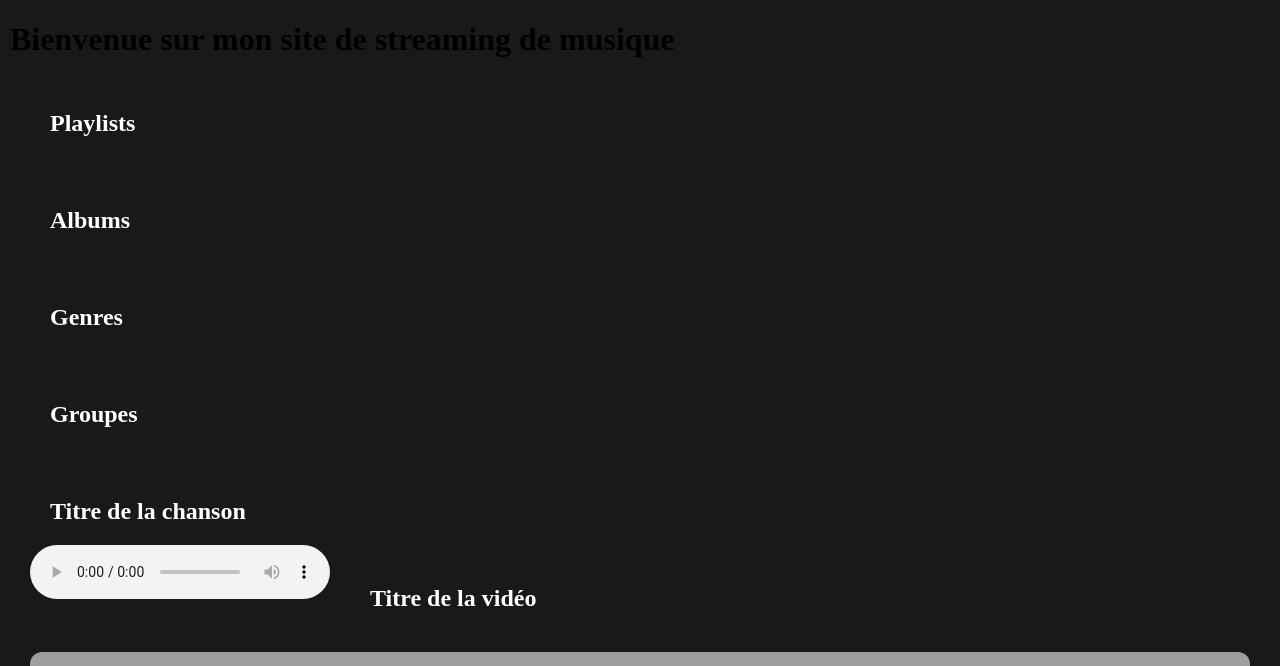
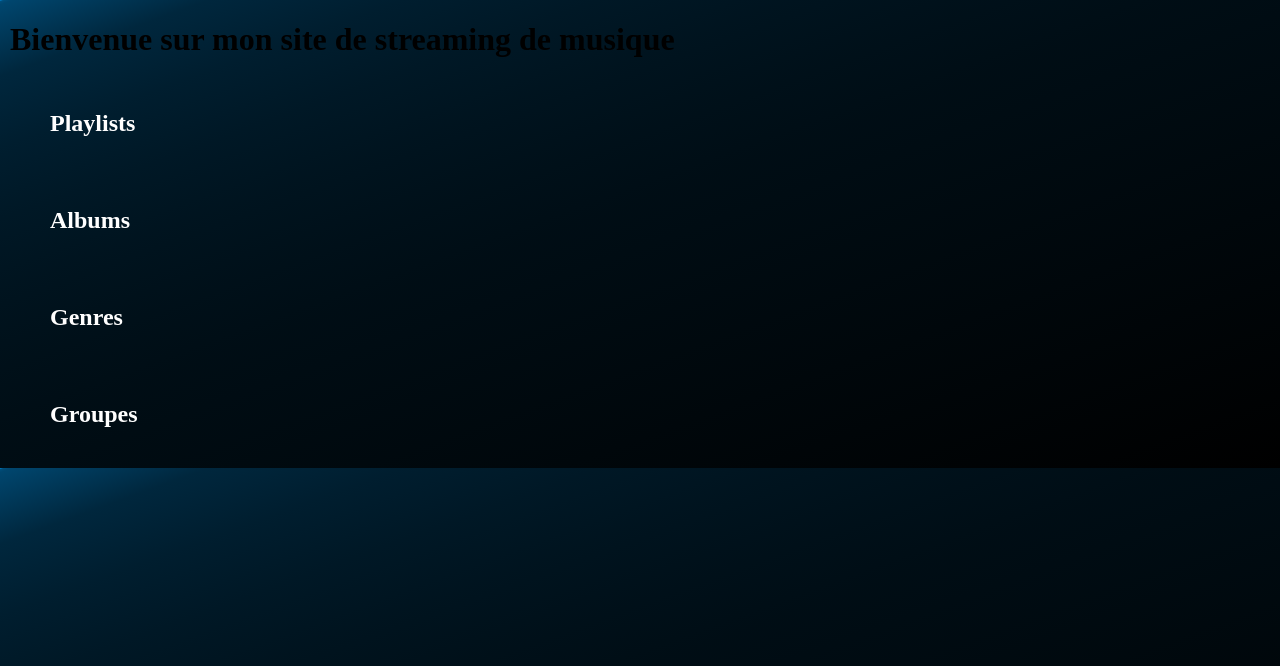
Before and after one commit to CharlesMassuard/Sonorify, a PHP site: page /accueil.php in a window 1280 px wide. Shown: the top 666 px of the page. Run offline with PHP 8.4, Linux system fonts and the light colour scheme; grey boxes are pictures that could not be loaded.

Commit message:
Début changement CSS

```diff
--- a/accueil.php
+++ b/accueil.php
@@ -57,17 +57,17 @@
             }
             ?>
         </div>
-        <div id="player">
+        <!-- <div id="player">
             <h2>Titre de la chanson</h2>
             <audio controls="controls">
                 <source src="musics/ARK_MainTheme.mp3">
             </audio>
             <div id="video">
                 <h2>Titre de la vidéo</h2>
-                <!-- <iframe  width="560" height="315" src="https://drive.google.com/uc?export=download&id=1a4URD6ChccVe9BPDy8xnOUXtsC4kZGea" frameborder="0" allow="accelerometer; autoplay; clipboard-write; encrypted-media; gyroscope; picture-in-picture" allowfullscreen></iframe> -->
+                <iframe  width="560" height="315" src="https://drive.google.com/uc?export=download&id=1a4URD6ChccVe9BPDy8xnOUXtsC4kZGea" frameborder="0" allow="accelerometer; autoplay; clipboard-write; encrypted-media; gyroscope; picture-in-picture" allowfullscreen></iframe>
             </div>
             <iframe style="border-radius:12px" src="https://open.spotify.com/embed/track/1f2V8U1BiWaC9aJWmpOARe?utm_source=generator" width="100%" height="352" frameBorder="0" allowfullscreen="" allow="autoplay; clipboard-write; encrypted-media; fullscreen; picture-in-picture" loading="lazy"></iframe>
-        </div>
+        </div> -->
     </main>
 </body>
 </html>
--- a/static/css/index.css
+++ b/static/css/index.css
@@ -1,5 +1,5 @@
 body{
-    background-color: rgba(25, 25, 25);
+    background: linear-gradient(to bottom right, rgb(0, 139, 219), 0.5%, black);
     margin: 10px;
 }
 div{
```
